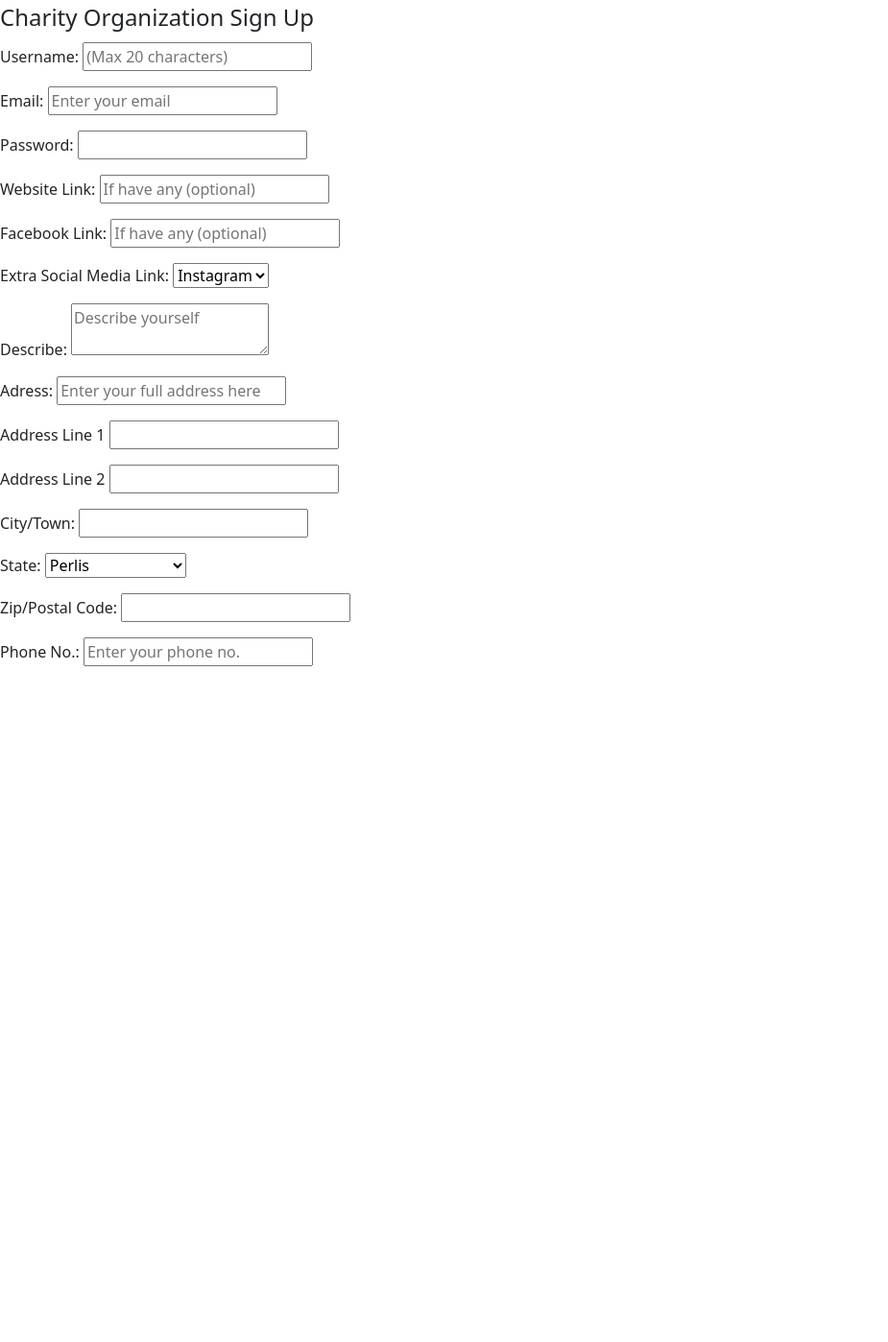
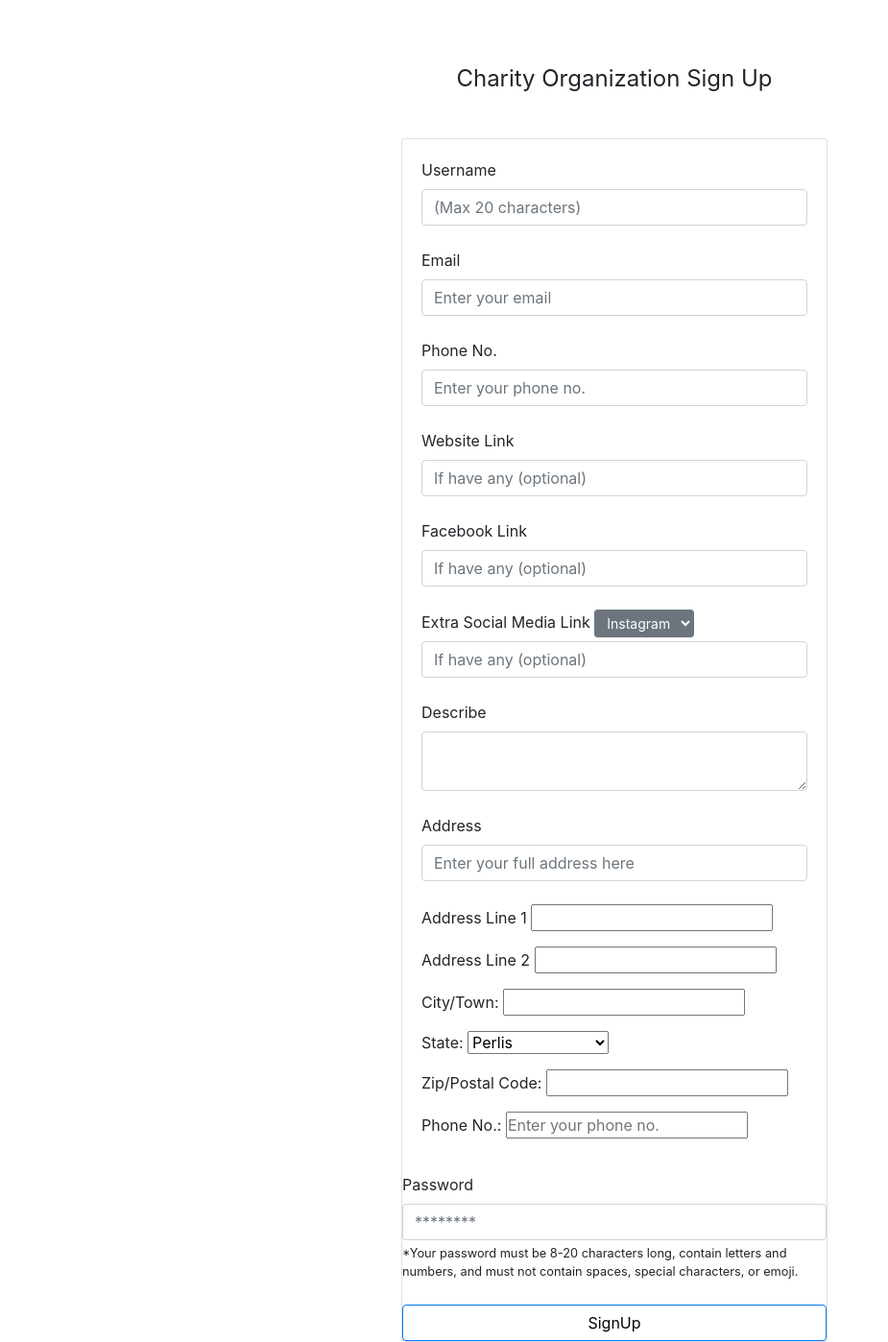
Before and after one commit to Lallamaa/give-n-smile, a PHP site: page /co_register.html in a window 1280 px wide. Shown: the whole page at 96% size, without its empty margins (0-925 px from the left). Before the commit the page ends 694 px from the top, so only its background shows below. Run offline with PHP 8.4, Linux system fonts and the light colour scheme.

Commit message:
Adjust :)
- changed title
- fixed co_register & us_register css

```diff
--- a/browse.html
+++ b/browse.html
@@ -1,7 +1,7 @@
 <!DOCTYPE html>
 <html>
 <head>
-    <title>(name)-Browse</title>
+    <title> Give & Sm:)e </title>
 </head>
 <body>
     <h1>Category</h1>
--- a/co_register.html
+++ b/co_register.html
@@ -2,31 +2,91 @@
 <!DOCTYPE html>
 <html>
 <head>
-    <title>(name)-Sign Up</title>
-    <!-- CSS only -->
-<link href="https://cdn.jsdelivr.net/npm/bootstrap@5.0.0-beta1/dist/css/bootstrap.min.css" rel="stylesheet" integrity="sha384-giJF6kkoqNQ00vy+HMDP7azOuL0xtbfIcaT9wjKHr8RbDVddVHyTfAAsrekwKmP1" crossorigin="anonymous">
-<!-- JavaScript Bundle with Popper -->
-<script src="https://cdn.jsdelivr.net/npm/bootstrap@5.0.0-beta1/dist/js/bootstrap.bundle.min.js" integrity="sha384-ygbV9kiqUc6oa4msXn9868pTtWMgiQaeYH7/t7LECLbyPA2x65Kgf80OJFdroafW" crossorigin="anonymous"></script>
+   <!-- Required meta tags -->
+   <meta charset="utf-8">
+   <meta name="viewport" content="width=device-width, initial-scale=1, shrink-to-fit=no">
+
+   <title> Give & Sm:)e | SignUp </title>
+
+   <!-- Bootstrap CSS -->
+   <link rel="stylesheet" href="https://stackpath.bootstrapcdn.com/bootstrap/4.3.1/css/bootstrap.min.css" integrity="sha384-ggOyR0iXCbMQv3Xipma34MD+dH/1fQ784/j6cY/iJTQUOhcWr7x9JvoRxT2MZw1T" crossorigin="anonymous">
+   <link rel="stylesheet" href="css/query.css">
+   <link rel="stylesheet" href="css/style.css">
+   <script src="https://code.jquery.com/jquery-3.3.1.slim.min.js" integrity="sha384-q8i/X+965DzO0rT7abK41JStQIAqVgRVzpbzo5smXKp4YfRvH+8abtTE1Pi6jizo" crossorigin="anonymous"></script>
+   <script src="https://cdnjs.cloudflare.com/ajax/libs/popper.js/1.14.7/umd/popper.min.js" integrity="sha384-UO2eT0CpHqdSJQ6hJty5KVphtPhzWj9WO1clHTMGa3JDZwrnQq4sF86dIHNDz0W1" crossorigin="anonymous"></script>
+   <script src="https://stackpath.bootstrapcdn.com/bootstrap/4.3.1/js/bootstrap.min.js" integrity="sha384-JjSmVgyd0p3pXB1rRibZUAYoIIy6OrQ6VrjIEaFf/nJGzIxFDsf4x0xIM+B07jRM" crossorigin="anonymous"></script>
 </head>
 <body>
+<div class="container">
     <form method="get" action=".php">
-        <legend>Charity Organization Sign Up </legend>
-        <fieldset>
-            <p> Username: <input type="text" name="coName" required maxlength="50" placeholder="(Max 20 characters)"></p>
-            <p> Email: <input type="email" name="coEmail" required placeholder="Enter your email" ></p>
-            <p> Password: <input type="password" name="logPwd" required maxlength="16"  ></p>
+        <legend class="title text-center">Charity Organization Sign Up </legend>
+        <fieldset class="form-box card card-box">
+            <div class="card-body">
+            <label for="coUsername"> Username </label>
+            <input  class="form-control"
+                    class="form-text"
+                    type="text"
+                    name="userName"
+                    required
+                    maxlength="50"
+                    placeholder="(Max 20 characters)">
+            <br>
+            <label for="coEmail"> Email </label>
+            <input  class="form-control"
+                    class="form-text"
+                    type="email"
+                    name="userEmail"
+                    required
+                    placeholder="Enter your email">
+            <br>
+            <label for="coContact"> Phone No. </label>
+            <input  class="form-control"
+                    class="form-text"
+                    type="text"
+                    name="userNo"
+                    required
+                    maxlength="11"
+                    placeholder="Enter your phone no.">
+            <br>
+            <label for="coWebsite"> Website Link </label>
+            <input  class="form-control"
+                    class="form-text"
+                    type="url"
+                    name="coWeb"
+                    placeholder="If have any (optional)">
+            <br>
+            <label for="coFacebook"> Facebook Link </label>
+            <input  class="form-control"
+                    class="form-text"
+                    type="url"
+                    name="coFB"
+                    placeholder="If have any (optional)">
+            <br>
+            <label for="coXtralink"> Extra Social Media Link  </label><span>   </span>
+            <select name="xtraLink" class="btn btn-secondary btn-sm dropdown-toggle">
+                <option class="dropdown-item"> Instagram </option>
+                <option class="dropdown-item"> LinkedIn </option>
+                <option class="dropdown-item"> Twitter </option>
+            <input  class="form-control"
+                    class="form-text"
+                    type="url"
+                    name="coXtra"
+                    placeholder="If have any (optional)">
+            <br>
+            <label for="coDescript"> Describe </label>
+            <textarea   class="form-control"
+                        class="form-text"
+                        name="coDes"
+                        placeholder="Describe your organization">
+            </textarea><br>
+            <label for="coAddress"> Address</label>
+            <input  class="form-control"
+                    class="form-text"
+                    name="coAdd"
+                    placeholder="Enter your full address here"></input>
+            <br>
+            <script type="text/javascript" src="script.js"></script>
 
-            <p> Website Link: <input type="url" name="coWeb" placeholder="If have any (optional)" ></p>
-            <p> Facebook Link: <input type="url" name="coFb" placeholder="If have any (optional)" ></p>
-            <p> Extra Social Media Link: <select name="xtraLink">
-                                        <option> Instagram </option>
-                                        <option> Snapchat </option>
-                                        <option> LinkedIn </option>
-                                        <option> Twitter </option>
-            </select></p>
-            <p> Describe: <textarea name="coDes" placeholder="Describe yourself"></textarea> </p>
-            <p> Adress: <input type="text" name="coAdd" placeholder="Enter your full address here"></p>
-            <script type="text/javascript" src="script.js"></script>
             <p> Address Line 1 <input type="text" name="add1" required /></p>
             <p> Address Line 2 <input type="text" name="add2" required /></p>
             <p> City/Town: <input type="text" name="city" required /></p>
@@ -47,10 +107,27 @@
             </select></p>
             <p> Zip/Postal Code: <input type="text" name="postCode" required /></p>
             <p> Phone No.: <input type="number" name="coNo" required maxlength="11" placeholder="Enter your phone no." ></p>
-            </fieldset>
-        </form>
-    </body>
+        </div>
+
+            <label for="coPassword" class="form-label">Password</label>
+            <input type="password" id="inputPassword5" class="form-control" aria-describedby="passwordHelpBlock" placeholder="********">
+            <small id="passwordHelpBlock" class="form-text">
+              *Your password must be 8-20 characters long, contain letters and numbers, and must not contain spaces, special characters, or emoji.
+            </small><br>
+            <button type="submit" class="btn btn-primary"> SignUp </button>
+            </div>
+        </fieldset>
+    </form>
+</div>
+</body>
 </html>
+
+
+
+
+
+
+
 <!--
 <script type="text/javascript">
     var city_state = Object();
--- a/css/query.css
+++ b/css/query.css
@@ -6,10 +6,21 @@
     .col-lg-12 {
         width: 100%;
     }
+    form {
+        width: 40%;
+        float: none;
+    }
 }
-@media (max-width: 767px) {
+/* @media (min-width: 991px) and (max-width: 767px){
+
+} */
+@media (min-width: 320) and (max-width: 567px) {
     .col-sm-12, .col-xs-12 {
         width: 100%;
         float: left;
     }
+    form {
+        width: 50%;
+        float: none;
+    }
 }
--- a/css/style.css
+++ b/css/style.css
@@ -5,6 +5,21 @@
 }
 body {
     background-color: rgb(255, 255, 255);
+}
+
+/*Landing Page*/
+.jumbotron {
+    height: 500px;
+}
+.content {
+    margin-top: 10%;
+}
+.btn-outline-success {
+    float: right;
+}
+.reCategory {
+    float: left;
+    clear: both;
 }
 .jumbotron-image {
     background-position: center center;
@@ -21,18 +36,22 @@
 }
 
 /*Pre-register Page*/
-.box {
+.pre-box {
     float: left;
     margin-top: 80px;
-    text-align: center;
-    background-color: rgb(83, 82, 82);
     margin: 20px;
     padding: 50px;
     width: 50%;
     box-sizing: border-box;
     max-width: 45%;
+    text-align: center;
+    background-color: rgb(83, 82, 82);
+
 }
-.box p {
+.pre-box > (div, p){
+    background-color: rgb(83, 82, 82);
+}
+.pre-box > p {
     padding: 20px;
 }
 .reCategory {
@@ -51,3 +70,14 @@
 .loginInput {
     width: 400px;
 }
+.navbar {
+    background-color: rgb(250, 180, 35);
+}
+
+/* User Register Page */
+form {
+    display: inline-block;
+}
+.title {
+    margin-bottom: 10%;
+}
--- a/footer.html
+++ b/footer.html
@@ -1,7 +1,7 @@
 <!DOCTYPE html>
 <html>
 <head>
-    <title>(name)-Browse</title>
+    <title> Give & Sm:)e </title>
 </head>
 <body>
 <footer>
--- a/login.html
+++ b/login.html
@@ -13,7 +13,7 @@
        <meta charset="utf-8">
        <meta name="viewport" content="width=device-width, initial-scale=1, shrink-to-fit=no">
 
-       <title> Give & Smile :) </title>
+       <title> Give & Sm:)e | Login </title>
 
        <!-- Bootstrap CSS -->
        <link rel="stylesheet" href="https://stackpath.bootstrapcdn.com/bootstrap/4.3.1/css/bootstrap.min.css" integrity="sha384-ggOyR0iXCbMQv3Xipma34MD+dH/1fQ784/j6cY/iJTQUOhcWr7x9JvoRxT2MZw1T" crossorigin="anonymous">
```
Also changed, not shown: campaign.html (+16 -0 lines), index.html (+6 -4 lines), pre-register.html (+8 -8 lines), us_register.html (+8 -6 lines), image/jumbo_1.jpg (added), image/jumbo_2.jpg (added).
